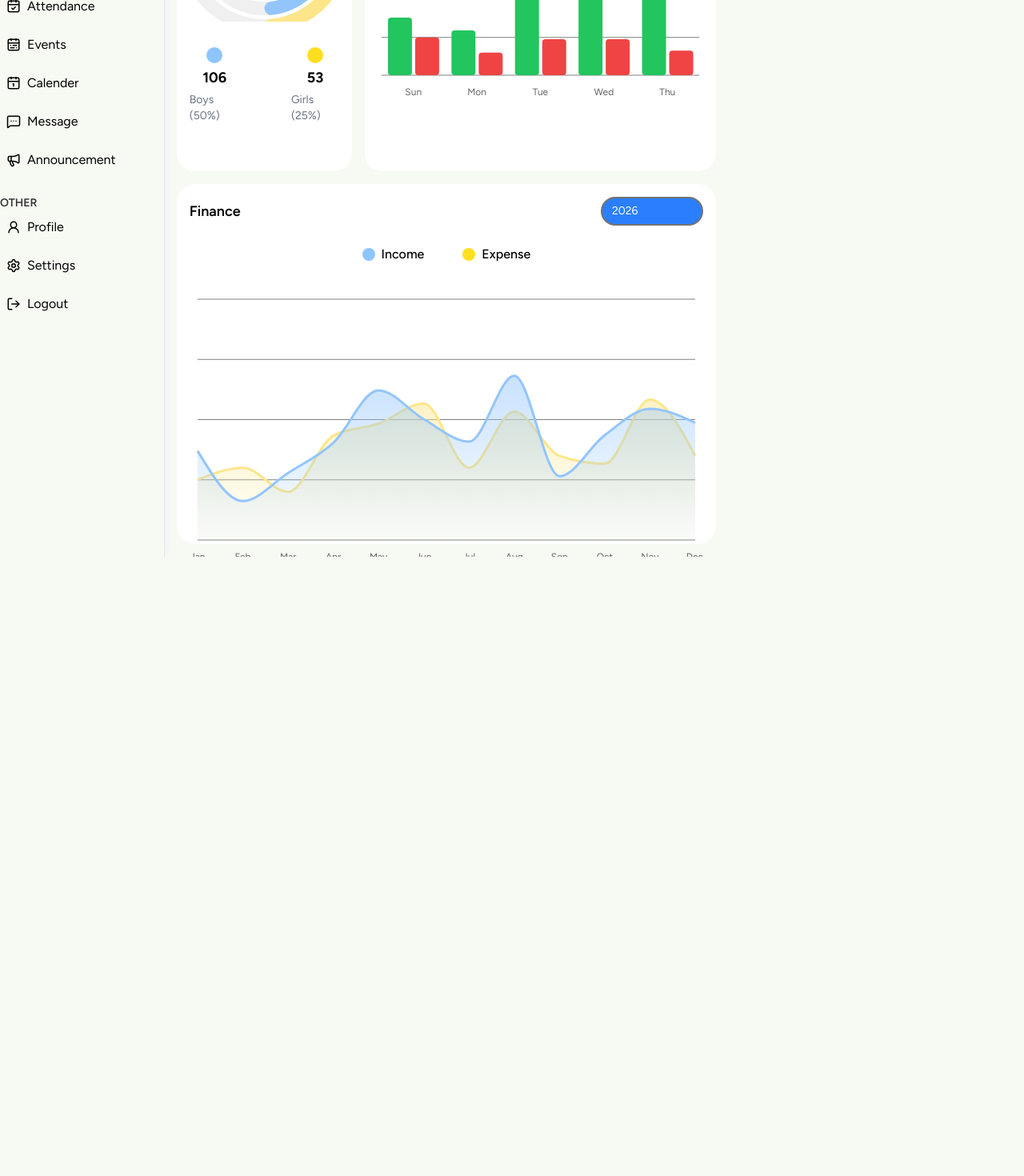
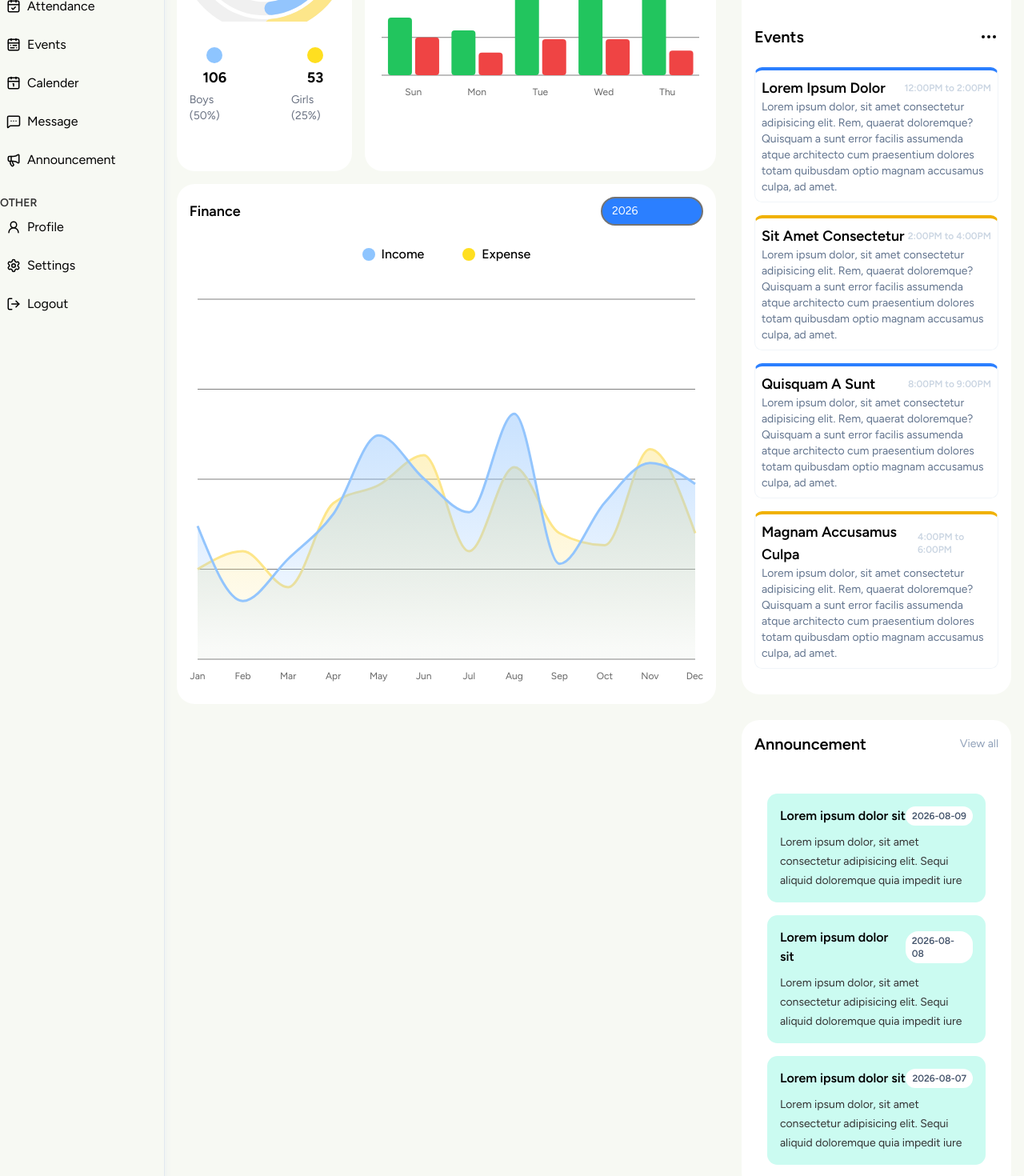
Before and after one commit to 23-faisal/edusync-23, a Next.js app: page /admin in a window 1280 px wide. Shown: the part 480-1950 px from the top of the page at 80% size. Before the commit the page ends 1176 px from the top, so only its background shows below. Built offline with nearby package versions, Linux system fonts and the light colour scheme; some icons are missing.

Commit message:
created admin dashboard homepage ui

```diff
--- a/app/(dashboard)/admin/page.tsx
+++ b/app/(dashboard)/admin/page.tsx
@@ -1,3 +1,5 @@
+import AnnouncementComponent from "@/components/shared/AnnouncementComponent";
+import EventCalendar from "@/components/shared/EventCalendar";
 import FinanceChart from "@/components/shared/FinanceChart";
 import StudentAttendanceCard from "@/components/shared/StudentAttendanceCard";
 import StudentCountChart from "@/components/shared/StudentCountChart";
@@ -15,7 +17,7 @@ const AdminPage = () => {
           <UserCard type="staff" />
         </div>
         {/* middle chart */}
-        <div className="flex flex-col lg:flex-row  gap-4">
+        <div className="flex flex-col lg:flex-row  gap-4 ">
           <div className="w-full lg:w-1/3 h-[450px]">
             <StudentCountChart />
           </div>
@@ -24,12 +26,15 @@ const AdminPage = () => {
           </div>
         </div>
         {/* bottom chart */}
-        <div className="w-full h-[450px] ">
+        <div className="w-full h-[650px] ">
           <FinanceChart />
         </div>
       </div>
       {/* right side */}
-      <div className="w-full md:w-1/3 lg:w-1/3">right side</div>
+      <div className="w-full md:w-1/3 lg:w-1/3 flex flex-col gap-8">
+        <EventCalendar />
+        <AnnouncementComponent />
+      </div>
     </div>
   );
 };
--- /dev/null
+++ b/components/shared/AnnouncementComponent.tsx
@@ -0,0 +1,51 @@
+const AnnouncementComponent = () => {
+  return (
+    <div className="flex flex-col  gap-4 p-4 bg-white rounded-xl ">
+      <div className="flex items-center justify-between">
+        <h1 className="font-semibold text-xl ">Announcement</h1>
+        <p className="text-sm text-slate-400">View all</p>
+      </div>
+
+      <div className="flex flex-col rounded-md p-4 mt-4 gap-4">
+        <div className="rounded-md p-4 bg-teal-100">
+          <div className="flex items-center justify-between mb-2 ">
+            <h1 className="text-md font-semibold ">Lorem ipsum dolor sit</h1>
+            <span className="text-xs px-2 py-1 font-semibold  bg-white rounded-lg text-slate-600">
+              2026-08-09
+            </span>
+          </div>
+          <span className="text-sm  text-muted-foreground ">
+            Lorem ipsum dolor, sit amet consectetur adipisicing elit. Sequi
+            aliquid doloremque quia impedit iure
+          </span>
+        </div>{" "}
+        <div className="rounded-md p-4 bg-teal-100">
+          <div className="flex items-center justify-between mb-2 ">
+            <h1 className="text-md font-semibold ">Lorem ipsum dolor sit</h1>
+            <span className="text-xs px-2 py-1 font-semibold  bg-white rounded-lg text-slate-600">
+              2026-08-08
+            </span>
+          </div>
+          <span className="text-sm  text-muted-foreground ">
+            Lorem ipsum dolor, sit amet consectetur adipisicing elit. Sequi
+            aliquid doloremque quia impedit iure
+          </span>
+        </div>{" "}
+        <div className="rounded-md p-4 bg-teal-100">
+          <div className="flex items-center justify-between mb-2 ">
+            <h1 className="text-md font-semibold ">Lorem ipsum dolor sit</h1>
+            <span className="text-xs px-2 py-1 font-semibold  bg-white rounded-lg text-slate-600">
+              2026-08-07
+            </span>
+          </div>
+          <span className="text-sm  text-muted-foreground ">
+            Lorem ipsum dolor, sit amet consectetur adipisicing elit. Sequi
+            aliquid doloremque quia impedit iure
+          </span>
+        </div>
+      </div>
+    </div>
+  );
+};
+
+export default AnnouncementComponent;
--- /dev/null
+++ b/components/shared/EventCalendar.tsx
@@ -0,0 +1,80 @@
+"use client";
+
+import { Calendar } from "@/components/ui/calendar";
+import { Ellipsis } from "lucide-react";
+import { useState } from "react";
+
+// temporary data
+const data = [
+  {
+    id: 1,
+    title: "Lorem ipsum dolor",
+    time: "12:00PM to 2:00PM",
+    description:
+      "Lorem ipsum dolor, sit amet consectetur adipisicing elit. Rem, quaerat doloremque? Quisquam a sunt error facilis assumenda atque architecto cum praesentium dolores totam quibusdam optio magnam accusamus culpa, ad amet.",
+  },
+  {
+    id: 2,
+    title: " sit amet consectetur",
+    time: "2:00PM to 4:00PM",
+    description:
+      "Lorem ipsum dolor, sit amet consectetur adipisicing elit. Rem, quaerat doloremque? Quisquam a sunt error facilis assumenda atque architecto cum praesentium dolores totam quibusdam optio magnam accusamus culpa, ad amet.",
+  },
+  {
+    id: 3,
+    title: "Quisquam a sunt",
+    time: "8:00PM to 9:00PM",
+    description:
+      "Lorem ipsum dolor, sit amet consectetur adipisicing elit. Rem, quaerat doloremque? Quisquam a sunt error facilis assumenda atque architecto cum praesentium dolores totam quibusdam optio magnam accusamus culpa, ad amet.",
+  },
+  {
+    id: 4,
+    title: "magnam accusamus culpa",
+    time: "4:00PM to 6:00PM",
+    description:
+      "Lorem ipsum dolor, sit amet consectetur adipisicing elit. Rem, quaerat doloremque? Quisquam a sunt error facilis assumenda atque architecto cum praesentium dolores totam quibusdam optio magnam accusamus culpa, ad amet.",
+  },
+];
+
+const EventCalendar = () => {
+  const [date, setDate] = useState<Date | undefined>(new Date());
+
+  return (
+    <div className="bg-white rounded-xl">
+      <Calendar
+        mode="single"
+        selected={date}
+        onSelect={setDate}
+        className="w-full rounded-xl bg-white"
+      />
+      <div className="flex flex-col gap-2 p-4 ">
+        <div className="flex items-center justify-between">
+          <h1 className="font-semibold text-xl ">Events</h1>
+          <Ellipsis />
+        </div>
+        <div>
+          {data.map((item) => (
+            <div
+              key={item.id}
+              className="bg-white p-2 my-4 rounded-sm border border-t-4 odd:border-t-blue-500 even:border-t-yellow-500 border-slate-100 w-full"
+            >
+              <div className="flex items-center justify-between w-full">
+                <h1 className="font-semibold text-lg capitalize">
+                  {item.title}
+                </h1>
+                <p className="font-semibold text-slate-300 text-xs">
+                  {item.time}
+                </p>
+              </div>
+              <p className="w-full text-slate-500 text-sm">
+                {item.description}
+              </p>
+            </div>
+          ))}
+        </div>
+      </div>
+    </div>
+  );
+};
+
+export default EventCalendar;
```
